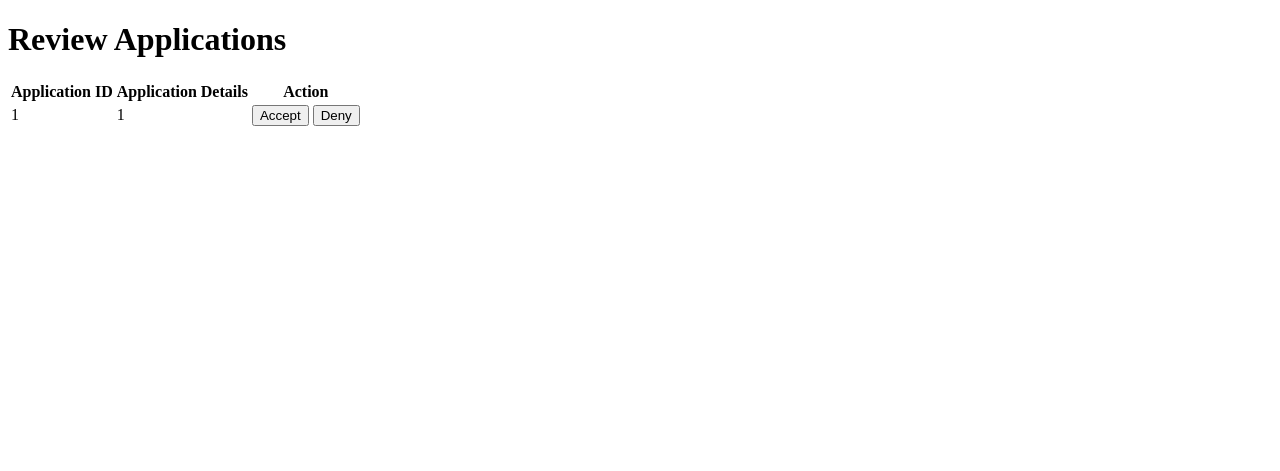
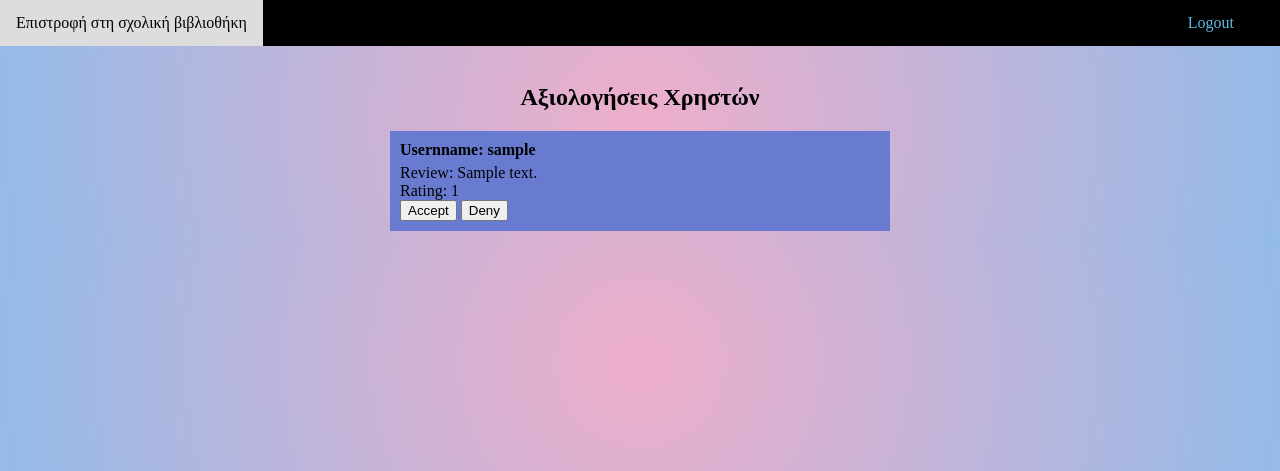
Before and after one commit to ntua-el20827/NTUA_Databases_Project_Team44_Library, a Flask app: page /school_admin_reviews in a window 1280 px wide. Shown: the top 471 px of the page. Run offline with Flask 3, Linux system fonts and the light colour scheme; a user stored in the database is signed in; tables that the repository leaves empty or names only in its code hold one stand-in row (values such as "Sample post"); some libraries are stand-ins or nearby versions.

Commit message:
μανος

```diff
--- a/library/routes.py
+++ b/library/routes.py
@@ -988,21 +988,23 @@
 def school_admin_reviews():
     school_id = session['school_id']
     if request.method == 'POST':
-        application_id = request.form['application_id']
+        book_id = request.form['book_id']
+        user_id = request.form['user_id']
         action = request.form['action']
 
         # Connect to the database
         cur = mydb.connection.cursor()
 
         if action == 'accept':
+            print("inside sccept")
             # Insert the review application into the 'review' table
-            query = "INSERT INTO review (application_id) VALUES (%s)"
-            cur.execute(query, (application_id,))
+            query = "UPDATE review SET review_pending_flag=NULL WHERE user_id = %s AND book_id=%s"
+            cur.execute(query, (user_id,book_id))
             mydb.connection.commit()
         elif action == 'deny':
             # Delete the review application from the 'review_applications' view
-            query = "DELETE FROM review_applications WHERE application_id = %s"
-            cur.execute(query, (application_id,))
+            query = "DELETE FROM review WHERE user_id = %s AND book_id=%s"
+            cur.execute(query, (user_id,book_id))
             mydb.connection.commit()
 
         cur.close()
@@ -1011,10 +1013,10 @@
     cur = mydb.connection.cursor()
 
     # Fetch the review applications from the 'review_applications' view
-    query = """ SELECT r.*
+    query = """ SELECT u.user_name, r.review_text, r.rating, u.user_id, r.book_id
 FROM review r
 JOIN lib_user u ON r.user_id = u.user_id
-WHERE r.review_pending_flag = 'pending' AND u.school_id = %s """
+WHERE r.review_pending_flag = 'pending' AND u.school_id = %s"""
     cur.execute(query,(school_id,))
     review_applications = cur.fetchall()
     cur.close()
--- a/library/templates/school_admin_reviews.html
+++ b/library/templates/school_admin_reviews.html
@@ -2,33 +2,82 @@
 <html>
 <head>
     <title>Review Applications</title>
+    <meta charset="UTF-8">
+    <meta name="description" content="This is an awesome website">
+    <link rel = "stylesheet" href = "{{ url_for('static', filename = 'styles.css') }}">
+    <style>
+        .review-container {
+          width: 500px;
+          margin: 0 auto;
+        }
+
+        .review {
+          background-color: #687bd1;
+          padding: 10px;
+          margin-bottom: 10px;
+        }
+
+        .review .username {
+          font-weight: bold;
+        }
+
+        .review .date {
+          color: #888;
+          font-size: 0.8em;
+        }
+
+        .review .content {
+          margin-top: 5px;
+        }
+      </style>
+      </style>
+      <script>
+        function confirmLogout() {
+          var result = confirm("Are you sure you want to logout?");
+          if (result) {
+            window.location.href = "{{ url_for('logout') }}";
+          }
+        }
+      </script>
 </head>
+
+
 <body>
-    <h1>Review Applications</h1>
+    <div class="topnav">
+        <a href="{{ url_for('school_admin') }}">Επιστροφή στη σχολική βιβλιοθήκη</a>  |
 
-    <table>
-        <thead>
-            <tr>
-                <th>Application ID</th>
-                <th>Application Details</th>
-                <th>Action</th>
-            </tr>
-        </thead>
-        <tbody>
-            {% for application in review_applications %}
-                <tr>
-                    <td>{{ application[0] }}</td>
-                    <td>{{ application[1] }}</td>
-                    <td>
-                        <form method="POST" action="{{ url_for('school_admin_reviews') }}">
-                            <input type="hidden" name="application_id" value="{{ application[0] }}">
-                            <button type="submit" name="action" value="accept">Accept</button>
-                            <button type="submit" name="action" value="deny">Deny</button>
-                        </form>
-                    </td>
-                </tr>
-            {% endfor %}
-        </tbody>
-    </table>
+        <a class="logout" href="#" onclick="confirmLogout()">Logout</a>
+    </div>
+    <br>
+    <div class="welcome">
+    <h2>Αξιολογήσεις Χρηστών</h2>
+    </div>
+
+
+{% for application in review_applications %}
+  <div class="review-container">
+    <div class="review">
+        <div class="username">Usernname: {{application[0]}} </div>
+
+        <div class="content"> Review: {{application[1]}} </div>
+        <div class="rating">
+            <span class="label">Rating: </span>
+            <span class="value">{{application[2]}}</span>
+        <br>
+            <span>
+                <form method ="POST" action ="{{url_for('school_admin_reviews')}}">
+                <input type="hidden" name="user_id" value="{{application[3]}}">
+                <input type="hidden" name="book_id" value="{{application[4]}}">
+                <button type="submit" name="action" value="accept">Accept</button>
+                <button type="submit" name="action" value="deny">Deny</button>
+            </form>
+            </span>
+        </div>
+    </div>
+  </div>
+{% endfor %}
+
+
 </body>
+
 </html>
```
